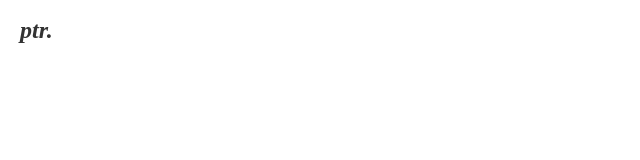
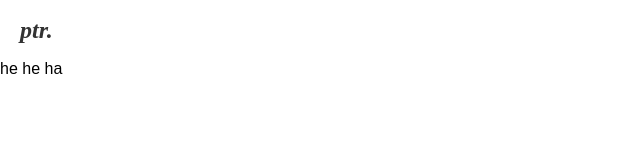
Before and after one commit to ptrfs/ptrfs.org, a website: page index.html in a window 1280 px wide. Shown: the full height of the page, 0-640 px from the left. Drawn offline with Linux system fonts and the light colour scheme; a web font is replaced by a local one.

Commit message:
he he he ha

```diff
--- a/index.html
+++ b/index.html
@@ -14,7 +14,7 @@
         <div class="logo">ptr.</div>
     </header>
     <main>
-
+        he he ha
     </main>
 </body>
 </html>
```
